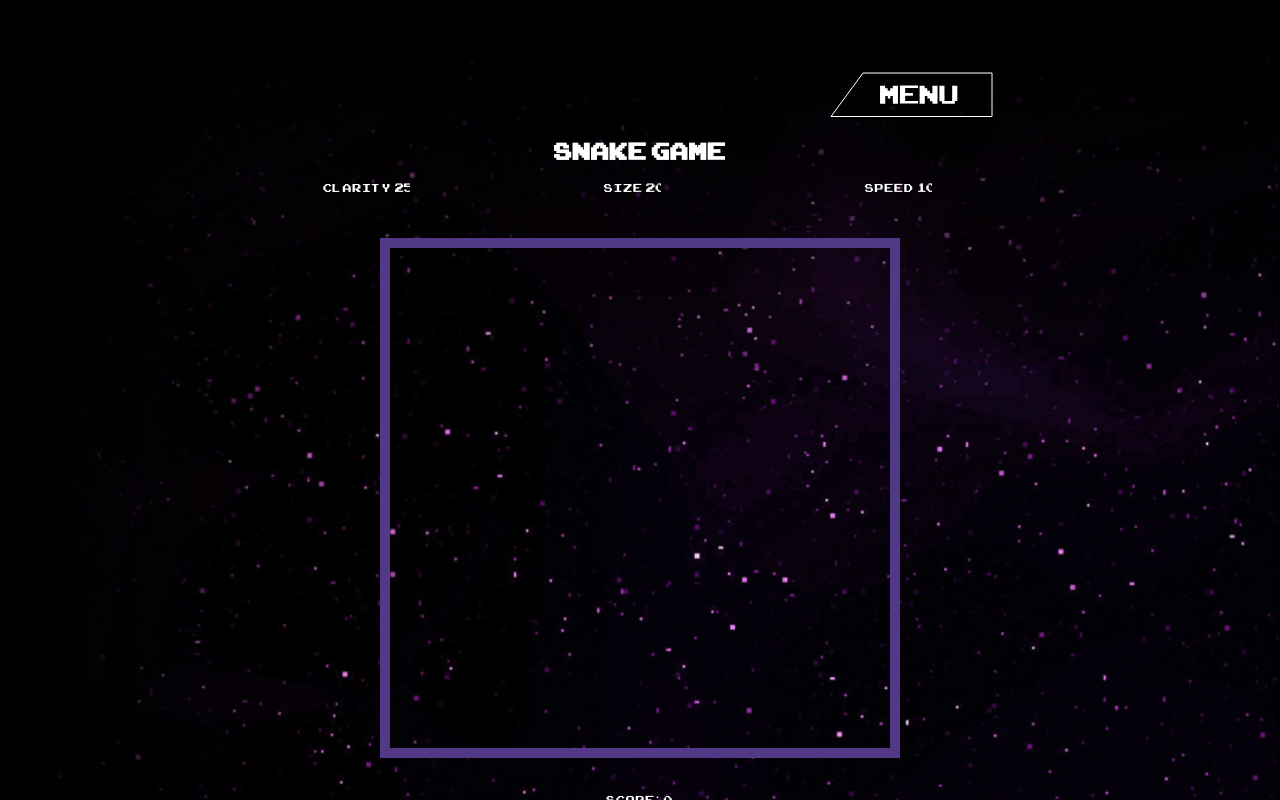
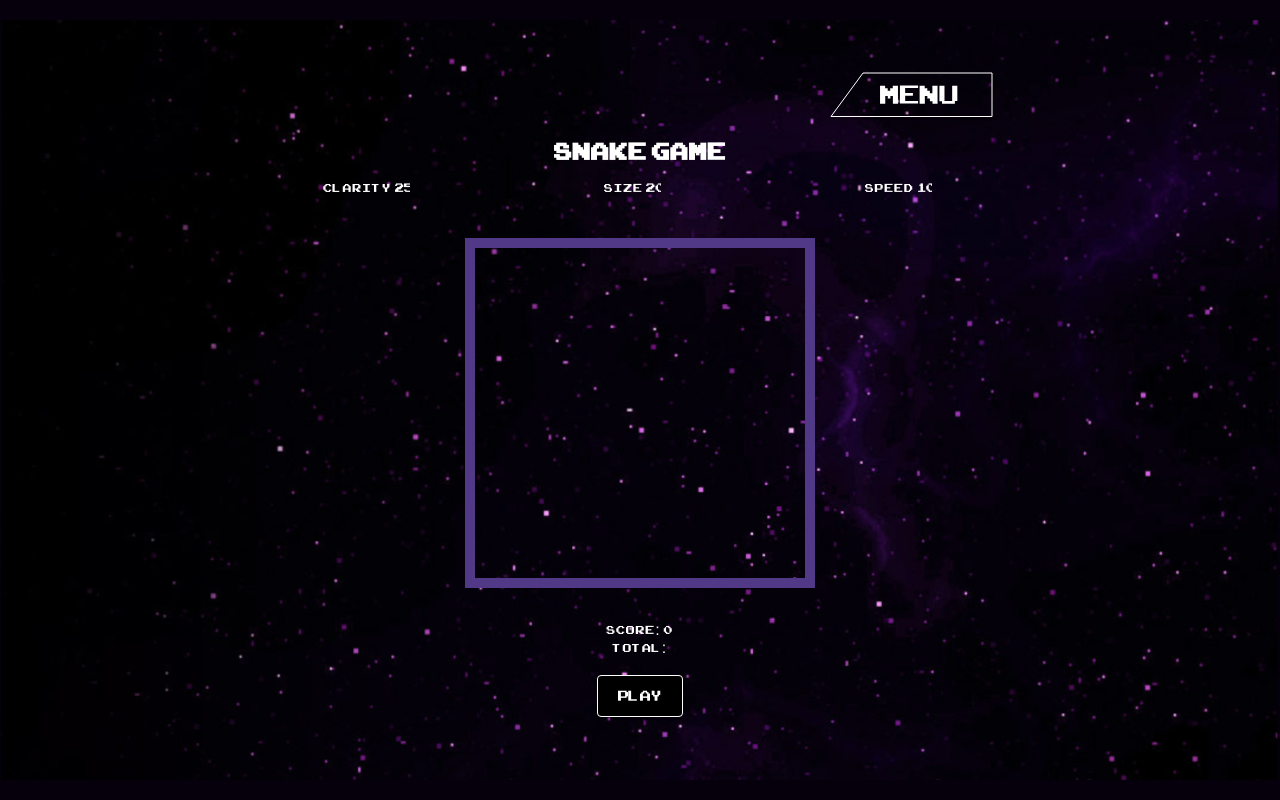
Before and after one commit to fannymartensson/bet-magic, a Vue app: page /#/snakegame in a window 1280 px wide. Shown: the top 800 px of the page. Built offline with nearby package versions, Linux system fonts and the light colour scheme; sample sign-in values are in the browser's storage.

Commit message:
changed app.vue height

```diff
--- a/src/App.vue
+++ b/src/App.vue
@@ -16,19 +16,24 @@
     font-family: 'Arcade';
     src: url('./assets/fonts/ARCADECLASSIC.TTF') format('truetype');
   }
+  body,
+  html {
+    box-sizing: border-box;
+    background: #06000c;
+    padding: 0;
+    margin: 0;
+    font-family: 'Arcade', Avenir, Helvetica, Arial, sans-serif;
+    overflow: auto;
+  }
   #app {
     position: relative;
-    background-color: black;
-    box-sizing: border-box;
-    font-family: 'Arcade', Avenir, Helvetica, Arial, sans-serif;
     letter-spacing: 0.06em;
     color: white;
   }
   .background-img {
     background-image: url('./assets/Backgrund.svg');
-    height: 200vh;
     background-size: cover;
     background-position: center center;
-    background-attachment: fixed;
+    min-height: 95vh;
   }
 </style>
--- a/src/components/SnakeGame/SnakeCanvas.vue
+++ b/src/components/SnakeGame/SnakeCanvas.vue
@@ -7,7 +7,7 @@
       :height="boardSizePx"
     />
     <constants />
-     <h1>{{gameover}}</h1>
+    <h1>{{ gameover }}</h1>
   </div>
 </template>
 <script>
@@ -184,25 +184,13 @@
   }
 </script>
 <style scoped>
-
-@media only screen
-  and (min-device-width: 375px)
-  and (-webkit-min-device-pixel-ratio: 3) {
-    h1 {
-      font-size: 20px
-    }
-#snake-canvas {
+  h1 {
+    font-size: 20px;
+  }
+  #snake-canvas {
     border: 10px solid rgb(81, 57, 136);
-    height: 300px;
+    height: 350px;
+    width: 350px;
     margin: 30px 0;
   }
-}
-
-@media screen
-  and (min-device-width: 800px) {
-#snake-canvas {
-    border: 10px solid rgb(81, 57, 136);
-    margin: 30px 0;
-  }
-}
 </style>
--- a/src/components/memory/CardList.vue
+++ b/src/components/memory/CardList.vue
@@ -80,8 +80,10 @@
     background: transparent;
     border: none;
     outline: none;
+    width: 111px;
+    height: 145px;
   }
-  .card-container,
+
   .back-face,
   .front-face {
     width: 111px;
@@ -96,7 +98,7 @@
   }
   .flip-card {
     width: 100%;
-    height: 120%;
+    height: 76%;
     transition: 0.6s;
     transform-style: preserve-3d;
     position: relative;
@@ -104,7 +106,7 @@
   }
 
   .flip-card img {
-    height: 9rem;
+    height: 8rem;
     width: 6rem;
   }
 
--- a/src/components/memory/GameLoad.vue
+++ b/src/components/memory/GameLoad.vue
@@ -14,23 +14,25 @@
 <style lang="scss" scoped>
   $background: #131212;
   $font: rgb(252, 242, 242);
-  .background-image {
-    background-attachment: unset;
-  }
+
   .game-setup {
     display: flex;
     justify-content: center;
     align-items: center;
     background: $background;
     z-index: 9999;
-    height: 100%;
+    min-height: 100%;
     width: 100%;
+    top: 0;
     position: absolute;
-    top: -28%;
-    background-attachment: fixed;
     color: $font;
     span {
       font-size: 2.2rem;
+    }
+    @media (min-width: 800px) {
+      .game-setup {
+        height: 100vh;
+      }
     }
 
     .game__load:nth-child(2) {
--- a/src/views/LoginPage.vue
+++ b/src/views/LoginPage.vue
@@ -109,7 +109,7 @@
     color: white;
     font-size: 17px;
     border-radius: 6px;
-    max-width: 15.2rem;
+    max-width: 12.3rem;
     height: 2.5em;
     outline: none;
     padding-left: 6px;
--- a/src/views/MemoryCard.vue
+++ b/src/views/MemoryCard.vue
@@ -68,6 +68,7 @@
     flex-direction: column;
     align-items: center;
     justify-content: center;
+    padding: 1rem;
   }
   .heading {
     color: white;
@@ -84,9 +85,8 @@
     grid-gap: 5px;
     justify-content: center;
     text-align: center;
-    height: 100vh;
     box-sizing: border-box;
-    padding-top: 6rem;
+    padding-top: 0;
   }
   .finish {
     cursor: pointer;
@@ -107,6 +107,7 @@
     }
     .main-deck {
       grid-template-columns: repeat(6, 150px);
+      padding-top: 3rem;
     }
   }
 </style>
```
